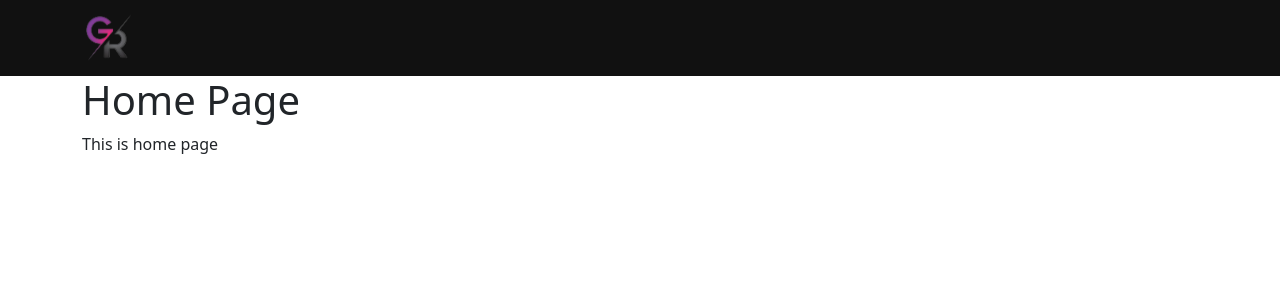
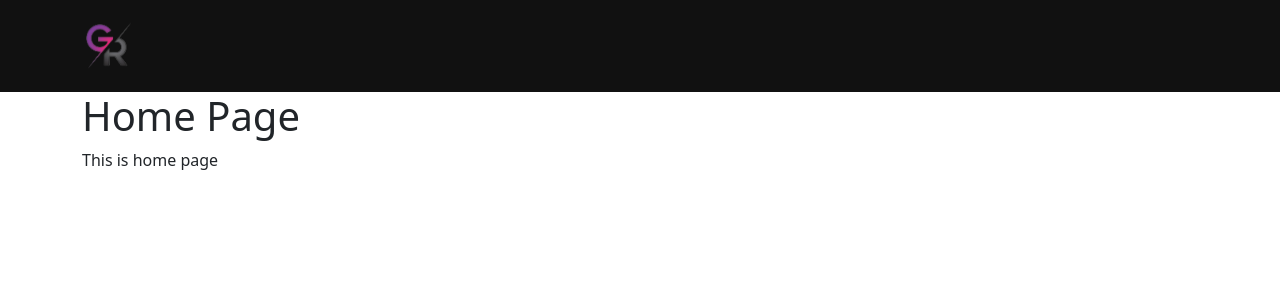
Before and after one commit to gulshan44/gulshan-rockstar, a React (Create React App) app: page / in a window 1280 px wide. Shown: the top 300 px of the page. Built offline with nearby package versions, Linux system fonts and the light colour scheme.

Commit message:
Your commit message

```diff
--- a/src/component/Navbar.js
+++ b/src/component/Navbar.js
@@ -18,7 +18,7 @@ const Navbar = () => {
     return (
         <>
 
-            <nav id='navbar' className="navbar navbar-expand-lg">
+            <nav id='navbar' className="navbar navbar-expand-lg py-3">
                 <div className="container">
                     <Link id='logo' className="navbar-brand" to="/"><img src='/Rockstar-logo.png' alt='Logo' /></Link>
                     <Link to='/' className='rockstar'>GULSHAN ROCKSTAR</Link>
--- a/src/index.css
+++ b/src/index.css
@@ -47,6 +47,7 @@
   /* font-family: monospace; */
   font-weight: 900;
   text-decoration: none;
+  font-size: 18px;
 }
 
 @media (max-width: 768px) {
```
